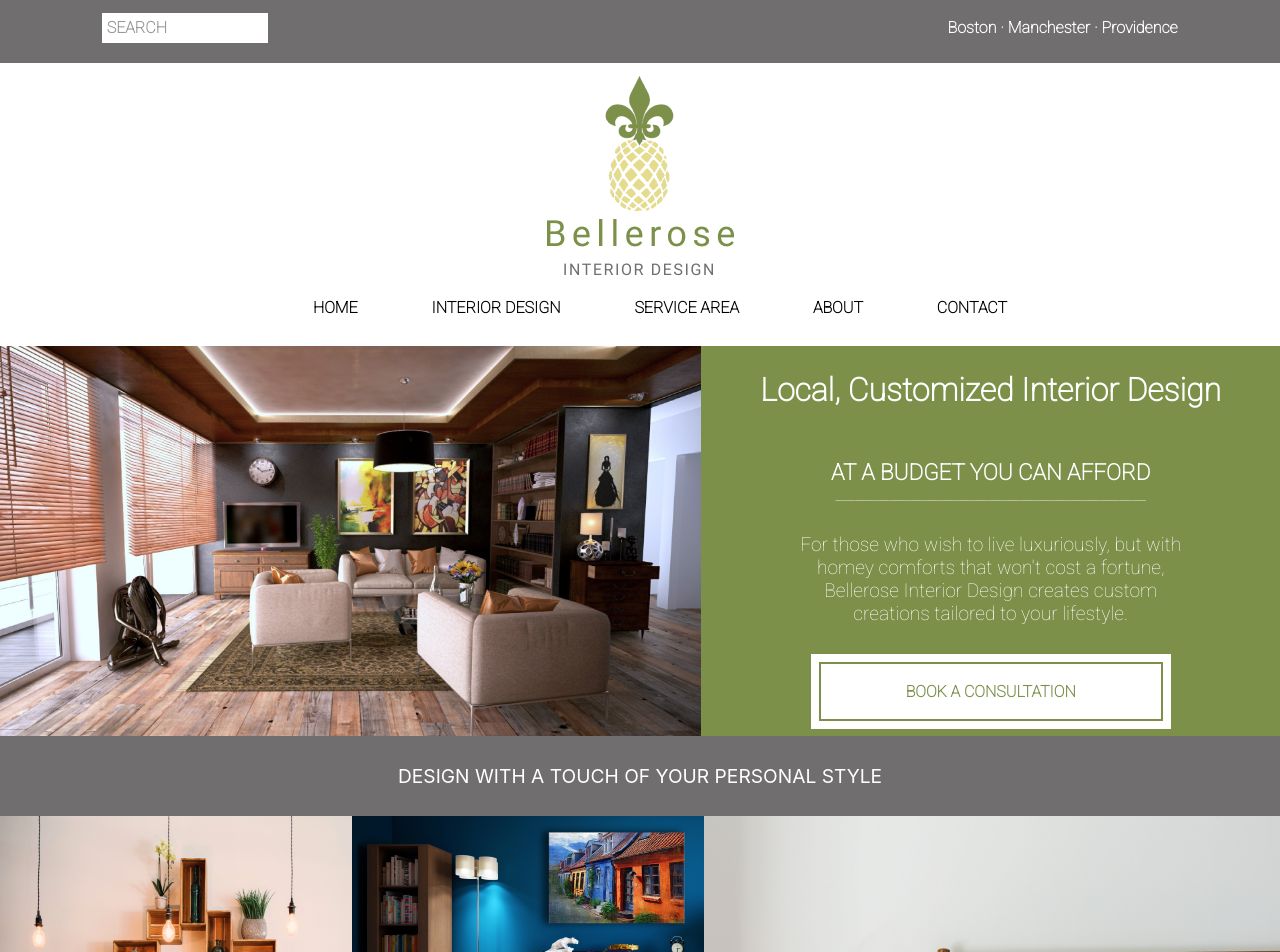
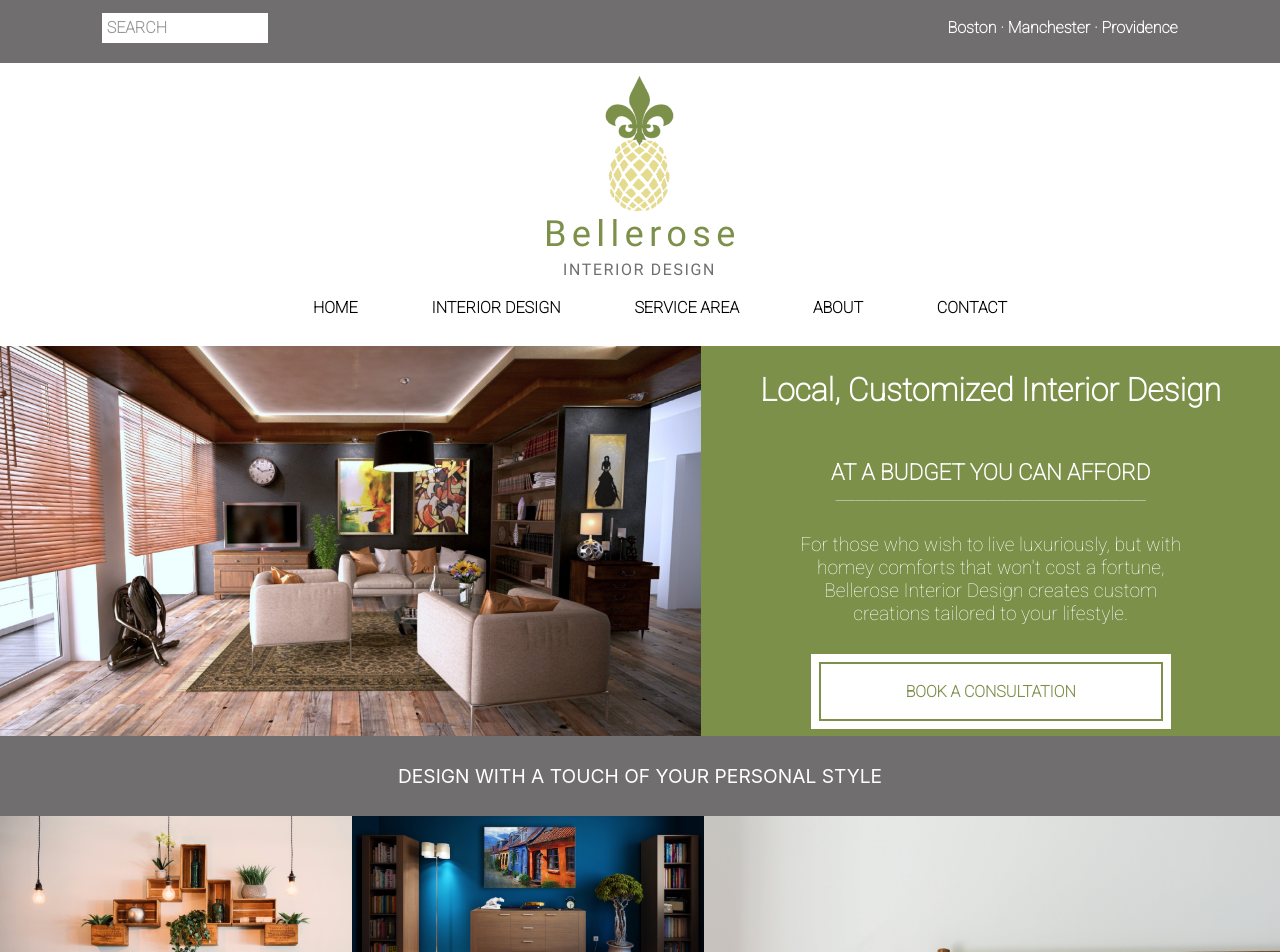
Before and after one commit to KimDuclos/bellerose-design, a React (Create React App) app in the folder bellerose-design/: page / in a window 1280 px wide. Shown: the top 952 px of the page. Built offline with nearby package versions, Linux system fonts and the light colour scheme.

Commit message:
fixed warnings

```diff
--- a/bellerose-design/src/home.jsx
+++ b/bellerose-design/src/home.jsx
@@ -53,10 +53,10 @@ const Home = () => {
               alt="plant shelving"
             />
             <img
-              className="left-photos"
+              className="left-photos blue-library"
               src="/images/photo-1-3.png"
-              alt="blue library"
-              className="blue-library"
+              alt="blue book room"
+              // className="blue-library"
             />
           </div>
           <div className="content-1-2-left-text">
```
Also changed, not shown: 1 other file (tests, documents, lock files or other folders).
